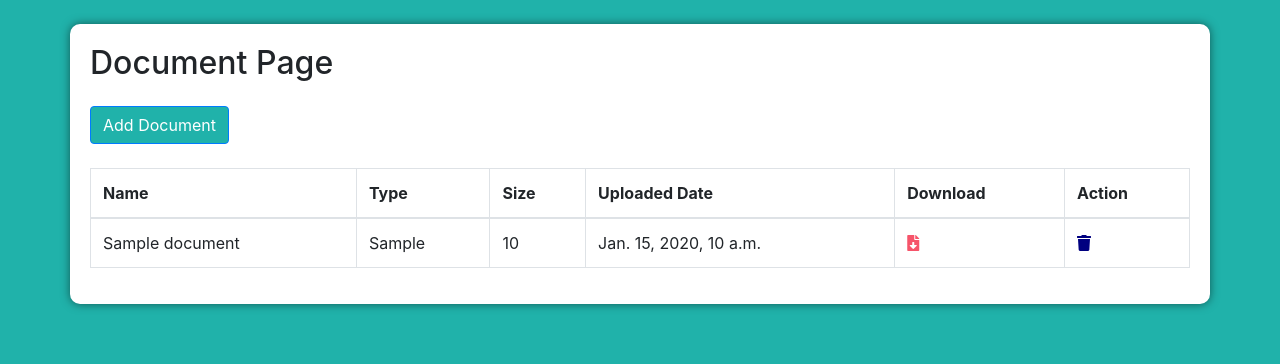
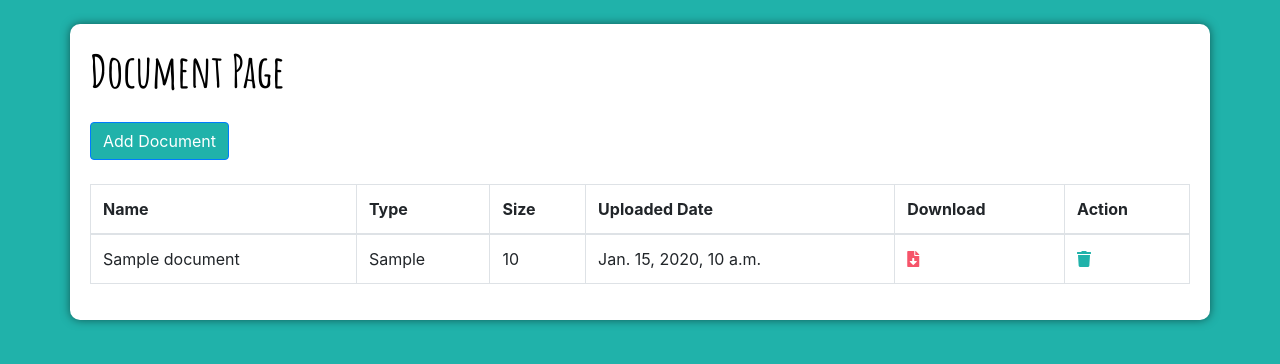
Before and after one commit to ramyabharthi/team-list, a Django app: page /polls/documents/ in a window 1280 px wide. Shown: the top 364 px of the page. Run offline with Django 4.2, Linux system fonts and the light colour scheme; tables that the repository leaves empty hold one stand-in row (values such as "Sample post"); some libraries are stand-ins or nearby versions.

Commit message:
error message

```diff
--- a/template/document_page.html
+++ b/template/document_page.html
@@ -10,9 +10,17 @@
     <link rel="stylesheet" href="https://cdnjs.cloudflare.com/ajax/libs/font-awesome/5.15.3/css/all.min.css">
 
     <style>
-        /* Custom CSS for the document page */
+        @import url('https://fonts.googleapis.com/css2?family=Amatic+SC:wght@700&family=Rajdhani&display=swap');
+
         body {
             background-color: lightseagreen;
+        }
+
+        h2 {
+            font-family: 'Amatic SC', cursive;
+            font-size: 45px;
+            color: black;
+
         }
 
         .container {
@@ -27,7 +35,6 @@
             color: white;
         }
 
-        /* Custom styles for the "Choose File" button */
         #documentFile {
             color: white;
             padding: 10px;
@@ -47,7 +54,7 @@
         }
 
         .delete-icon {
-            color: navy;
+            color: lightseagreen;
         }
 
         .btn-confirm-delete {
@@ -91,6 +98,7 @@
                 </div>
             </div>
         </div>
+        <div id="errorMessage" class="text-danger"></div>
 
         <table class="table table-bordered mt-4">
             <thead>
@@ -182,12 +190,24 @@
 
                 $("#selectedFileName").text(selectedFileName);
             });
-
             $("#uploadDocumentButton").click(function () {
                 var fileInput = document.getElementById("documentFile");
                 var file = fileInput.files[0];
 
                 if (file) {
+                    var fileExtension = file.name.split('.').pop().toLowerCase();
+                    var allowedExtensions = ['pdf', 'doc', 'txt'];
+
+                    if (allowedExtensions.indexOf(fileExtension) === -1) {
+                        // Display an error message if the file type is not allowed
+                        $("#errorMessage").text("File type not allowed. Please choose a valid file.");
+
+                        // Close the modal dialog for adding a document
+                        $("#addDocumentModal").modal("hide");
+                    } else {
+                        // Clear any previous error messages
+                        $("#errorMessage").text("");
+
                         var formData = new FormData();
                         formData.append("document_file", file);
 
@@ -198,7 +218,6 @@
                             processData: false,
                             contentType: false,
                             headers: {
-                            // Include the CSRF token in the request headers
                                 "X-CSRFToken": getCookie("csrftoken"),
                             },
                             success: function (response) {
@@ -212,10 +231,12 @@
                                 alert("Error uploading the document.");
                             },
                         });
+                    }
                 } else {
-                    alert("Please choose a valid file.");
+                    $("#errorMessage").text("Please choose a file.");
                 }
             });
+
             $(".delete-document").click(function () {
                 var documentId = $(this).data("document-id");
                 $("#deleteDocumentModal").data("document-id", documentId);
@@ -234,7 +255,6 @@
                     },
                     success: function (response) {
                         if (response.success) {
-                            // Reload the page or remove the deleted row from the table
                             location.reload();
                         } else {
                             alert("Delete failed.");
@@ -249,6 +269,7 @@
             });
 
         });
+
     </script>
 </body>
 
```
Also changed, not shown: 1 other file. Lines whose indentation alone changed are shown as unchanged.
